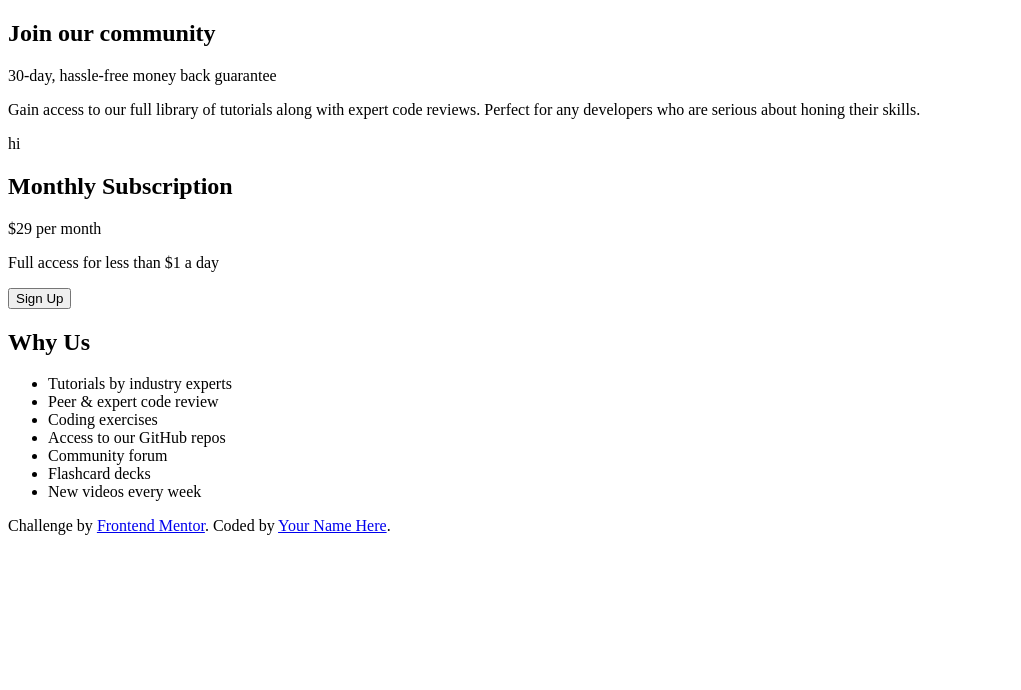
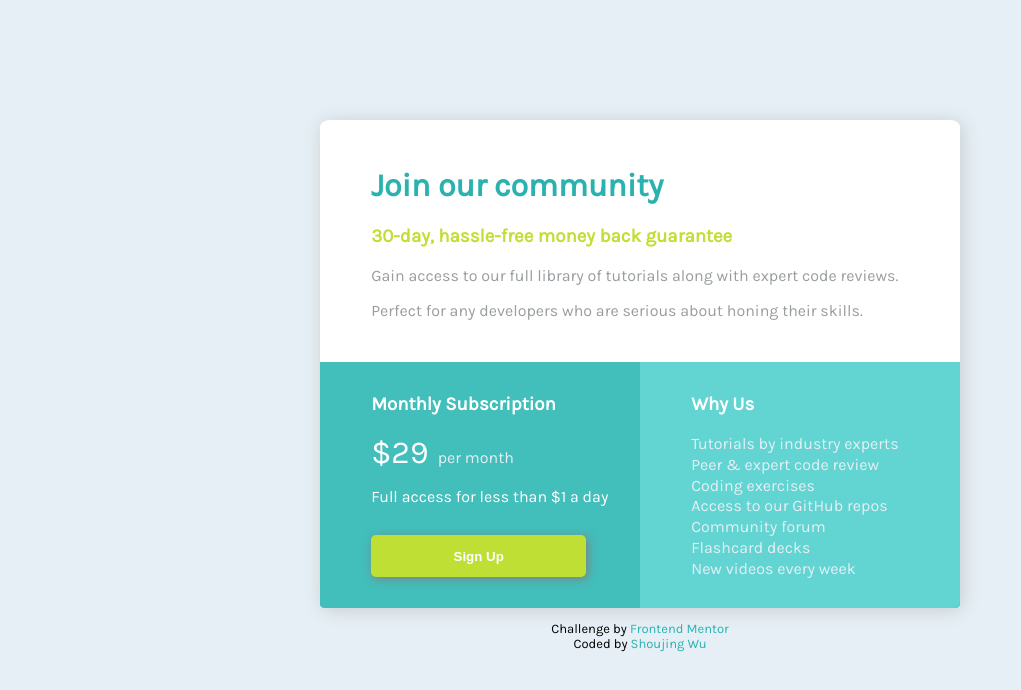
Before and after one commit to jing899/Single-Price-Grid-Component, a plain HTML site: page index.html in a window 1280 px wide. Shown: the whole page, without its empty margins (0-1021 px from the left). Drawn offline with Linux system fonts and the light colour scheme.

Commit message:
added css
used css grid

```diff
--- a/index.html
+++ b/index.html
@@ -13,50 +13,64 @@
     />
     <link rel="stylesheet" type="text/css" href="style.css" />
 
+    <link rel="preconnect" href="https://fonts.gstatic.com" />
+    <link
+      href="https://fonts.googleapis.com/css2?family=Karla&display=swap"
+      rel="stylesheet"
+    />
+
     <title>Frontend Mentor | Single Price Grid Component</title>
   </head>
   <body>
+    <div id="container">
       <div id="main-desc">
-      <h2>Join our community</h2>
+        <h1 id="main-title">Join our community</h1>
 
-      <p>30-day, hassle-free money back guarantee</p>
+        <h3 id="main-sub">30-day, hassle-free money back guarantee</h3>
 
         <p>
           Gain access to our full library of tutorials along with expert code
-        reviews. Perfect for any developers who are serious about honing their
-        skills.
+          reviews.
         </p>
-      <p>hi</p>
+        <p>
+          Perfect for any developers who are serious about honing their skills.
+        </p>
       </div>
 
+      <div id="grid-container">
         <div id="mon-sub-box">
-      <h2>Monthly Subscription</h2>
+          <h3>Monthly Subscription</h3>
 
-      <p>&dollar;29 per month</p>
+          <p>
+            <span id="mon-price">&dollar;29</span>
+            <span class="mon-text">per month</span>
+          </p>
 
           <p>Full access for less than &dollar;1 a day</p>
 
-      <button>Sign Up</button>
+          <button id="sign-up-button">Sign Up</button>
         </div>
 
         <div id="reason-box">
-      <h2>Why Us</h2>
-      <ul>
-        <li>Tutorials by industry experts</li>
-        <li>Peer &amp; expert code review</li>
-        <li>Coding exercises</li>
-        <li>Access to our GitHub repos</li>
-        <li>Community forum</li>
-        <li>Flashcard decks</li>
-        <li>New videos every week</li>
-      </ul>
+          <h3>Why Us</h3>
+          <p>
+            Tutorials by industry experts<br />
+            Peer &amp; expert code review<br />
+            Coding exercises<br />
+            Access to our GitHub repos<br />
+            Community forum<br />
+            Flashcard decks<br />
+            New videos every week
+          </p>
+        </div>
+      </div>
     </div>
     <footer>
       <p class="attribution">
         Challenge by
         <a href="https://www.frontendmentor.io?ref=challenge" target="_blank"
-          >Frontend Mentor</a
-        >. Coded by <a href="#">Your Name Here</a>.
+          >Frontend Mentor</a> <br />
+          Coded by <a href="https://github.com/jing899">Shoujing Wu</a>
       </p>
     </footer>
   </body>
--- a/style.css
+++ b/style.css
@@ -0,0 +1,117 @@
+body {
+  background-color: hsl(204, 43%, 93%);
+  font-family: "Karla", sans-serif;
+  font-size: 16px;
+}
+
+#container {
+  background-color: white;
+  border-radius: 1.5%;
+  box-shadow: 2px 2px 18px hsl(197, 5%, 80%);
+  margin: 15vh auto auto;
+  width: 50vw;
+}
+
+#main-desc {
+  color: hsl(200, 3%, 61%);
+  padding: 4% 8%;
+}
+
+#main-title {
+  color: hsl(179, 62%, 43%);
+}
+
+#main-sub {
+  color: hsl(71, 73%, 54%);
+}
+
+#grid-container {
+  color: white;
+  display: grid;
+  grid-template-columns: 1fr 1fr;
+}
+
+#mon-sub-box {
+  background-color: hsla(179, 62%, 44%, 0.89);
+  border-radius: 0 0 0 1.5%;
+  padding: 4% 0 4% 16%;
+}
+
+#mon-price {
+  font-size: 2rem;
+  padding-right: 2%;
+}
+
+#sign-up-button {
+  background-color: hsl(71, 73%, 54%);
+  border: none;
+  border-radius: 5px;
+  box-shadow: 2px 2px 10px hsl(192, 2%, 50%);
+  color: white;
+  font-weight: 600;
+  margin: 5% 0;
+  padding: 5% 0;
+  width: 80%;
+}
+
+#sign-up-button:hover {
+  background-color: hsl(71, 87%, 59%);
+  cursor: pointer;
+  transition: 0.3s;
+}
+
+#reason-box {
+  background-color: hsla(179, 62%, 48%, 0.753);
+  border-radius: 0 0 1.5% 0;
+  padding: 4% 0 4% 16%;
+}
+
+#reason-box p,
+.mon-text {
+  color: hsl(204, 43%, 93%);
+  line-height: 1.3em;
+}
+
+.attribution{
+    font-size: 13px;
+    text-align: center;
+}
+
+.attribution a{
+    color: hsl(179, 62%, 43%);
+    text-decoration: none;
+}
+
+.attribution a:hover{
+    text-decoration: underline;
+}
+
+/* ------- mobile version ------- */
+
+@media only screen and (max-width: 375px) {
+  body {
+    margin: 0;
+  }
+  #container {
+    width: 100vw;
+    margin: 0;
+  }
+
+  #grid-container {
+    display: inline;
+  }
+
+  #mon-sub-box {
+    border-radius: 0;
+    padding: 4% 0 4% 8%;
+  }
+
+  #reason-box {
+    border-radius: 0;
+    padding: 4% 0 4% 8%;
+  }
+
+  #sign-up-button {
+    width: 90%;
+  }
+}
```
Lines whose indentation alone changed are shown as unchanged.
